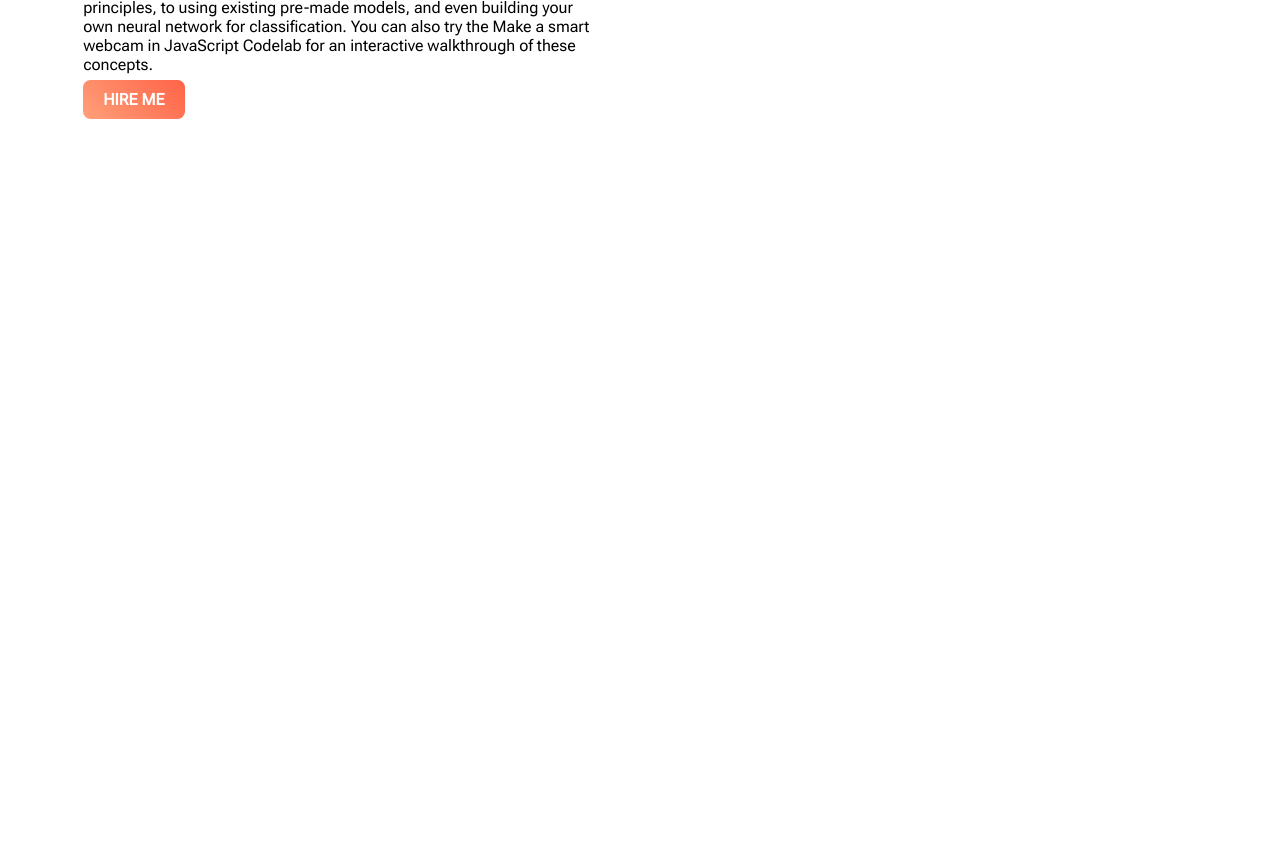
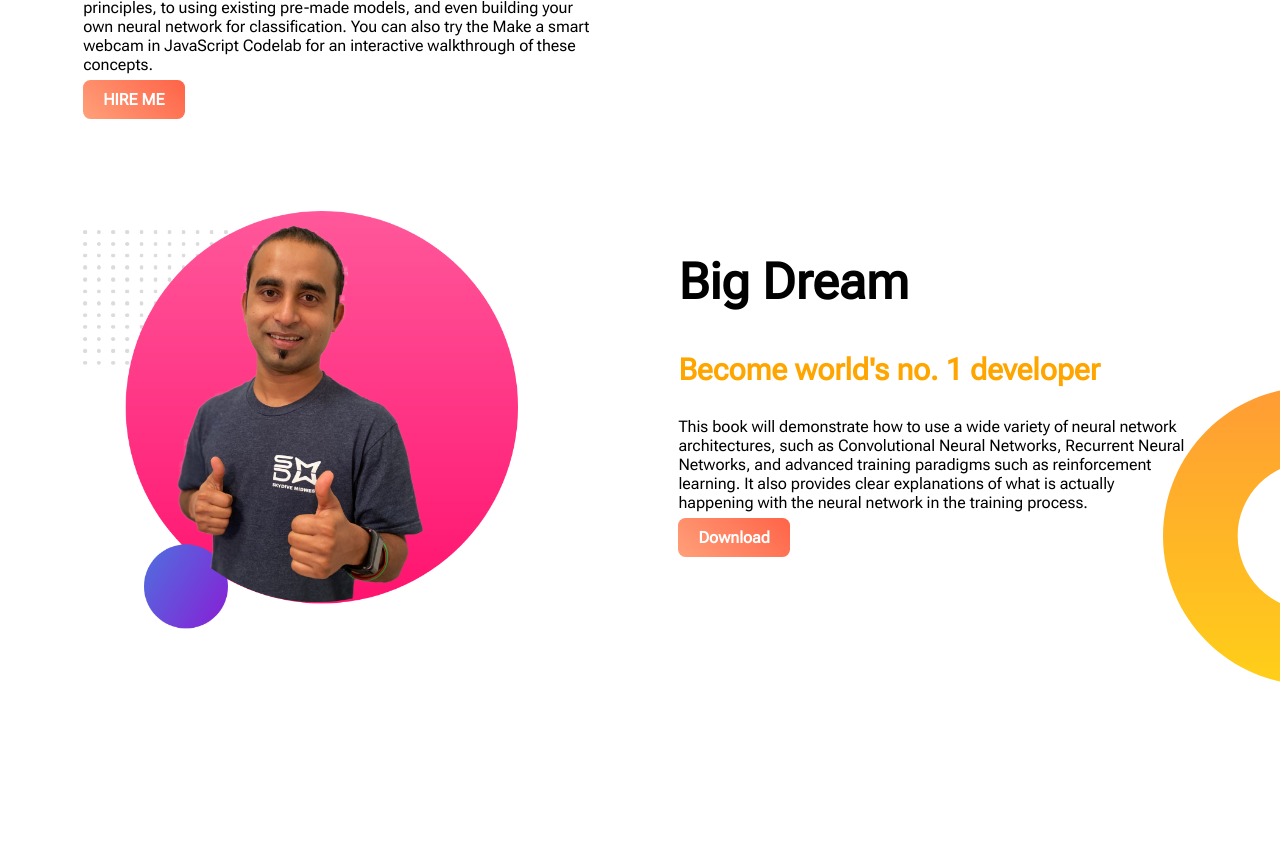
Before and after one commit to shakil2k50/rana-telecom, a plain HTML site: page index.html in a window 1280 px wide. Shown: the part 439-1300 px from the top of the page. Before the commit the page ends 800 px from the top, so only its background shows below. Drawn offline with Linux system fonts and the light colour scheme.

Commit message:
3rd commit

```diff
--- a/index.html
+++ b/index.html
@@ -26,6 +26,20 @@
         </div>
 
     </section>
+    <section class="dream-area">
+        <div class="half-width">
+            <img src="images/jhankar2.png" alt="">
+
+        </div>
+        <div class="half-width">
+            <h1>Big Dream</h1>
+            <h3 class="orange-highlight">Become world's no. 1 developer</h3>
+            <p>This book will demonstrate how to use a wide variety of neural network architectures, such as Convolutional Neural Networks, Recurrent Neural Networks, and advanced training paradigms such as reinforcement learning. It also provides clear explanations of what is actually happening with the neural network in the training process.</p>
+            <a class="link-button" target="_blank" href="https://www.linkedin.com/mynetwork/">Download</a>
+
+        </div>
+
+    </section>
 
 
 </body>
--- a/style.css
+++ b/style.css
@@ -37,3 +37,8 @@ section{
     height: 500px;
     padding-bottom: 150px;
 }
+.dream-area{
+    background-image: url("images/dream-bg.png");
+    background-repeat: no-repeat;
+    background-position: right;
+}
```
